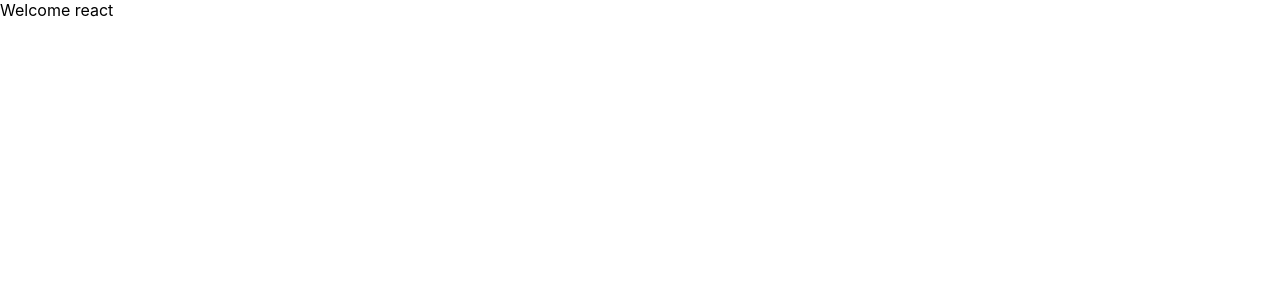
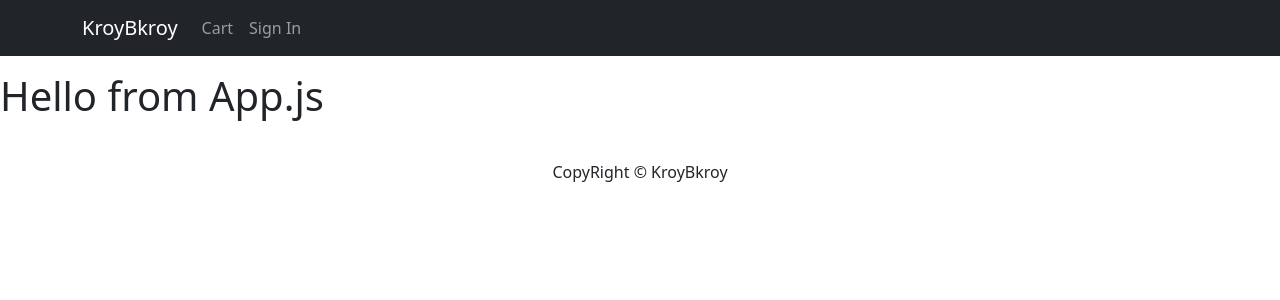
Before and after one commit to Meraj2349/frontend, a React (Create React App) app: page / in a window 1280 px wide. Shown: the top 300 px of the page. Built offline with nearby package versions, Linux system fonts and the light colour scheme.

Commit message:
chore: Add Bootstrap, React Bootstrap, and React Icons dependencies

```diff
--- a/package.json
+++ b/package.json
@@ -6,8 +6,11 @@
     "@testing-library/jest-dom": "^5.17.0",
     "@testing-library/react": "^13.4.0",
     "@testing-library/user-event": "^13.5.0",
+    "bootstrap": "^5.3.3",
     "react": "^18.3.1",
+    "react-bootstrap": "^2.10.2",
     "react-dom": "^18.3.1",
+    "react-icons": "^5.2.1",
     "react-scripts": "5.0.1",
     "web-vitals": "^2.1.4"
   },
--- a/src/App.js
+++ b/src/App.js
@@ -1,7 +1,17 @@
 import React from "react";
+import Headers from "./components/Header";
+import Footer from "./components/Footer";
+const App = () => {
+  return (
+    <>
+      <Headers />
+      <main className="py-3">
+        <h1> Hello from App.js </h1>
+      </main>
 
-const App = () => {
-  return <div>Welcome react</div>;
+      <Footer />
+    </>
+  );
 };
 
 export default App;
--- /dev/null
+++ b/src/components/Footer.jsx
@@ -0,0 +1,14 @@
+import { Container,Row,Col } from "react-bootstrap";
+const Footer = () => {
+    return (
+        <footer>
+            <Container>
+                <Row>
+                    <Col className="text-center py-3">CopyRight &copy; KroyBkroy</Col>
+                </Row>
+            </Container>
+        </footer>
+    )
+}
+
+export default Footer;
--- /dev/null
+++ b/src/components/Header.jsx
@@ -0,0 +1,22 @@
+import {Navbar, Nav,Container} from 'react-bootstrap';
+
+const Header = () => {
+    return (
+        <header>
+            <Navbar bg="dark" variant="dark" expand="lg" collapseOnSelect>
+                <Container>
+                    <Navbar.Brand href="/">KroyBkroy</Navbar.Brand>
+                    <Navbar.Toggle aria-controls="basic-navbar-nav" />
+                    <Navbar.Collapse id="basic-navbar-nav">
+                        <Nav className="ml-auto">
+                            <Nav.Link href="/cart"><i className="fas fa-shopping-cart"></i>Cart</Nav.Link>
+                            <Nav.Link href="/login"><i className="fas fa-user"></i>Sign In</Nav.Link>
+                        </Nav>
+                    </Navbar.Collapse>
+                </Container>
+            </Navbar>
+        </header>
+    )
+}
+
+export default Header;
--- a/src/index.js
+++ b/src/index.js
@@ -2,6 +2,8 @@
 import ReactDOM from 'react-dom/client';
 import './index.css';
 import App from './App';
+import 'bootstrap/dist/css/bootstrap.min.css';
+
 import reportWebVitals from './reportWebVitals';
 
 const root = ReactDOM.createRoot(document.getElementById('root'));
```
Also changed, not shown: 1 other file (tests, documents, lock files or other folders).
